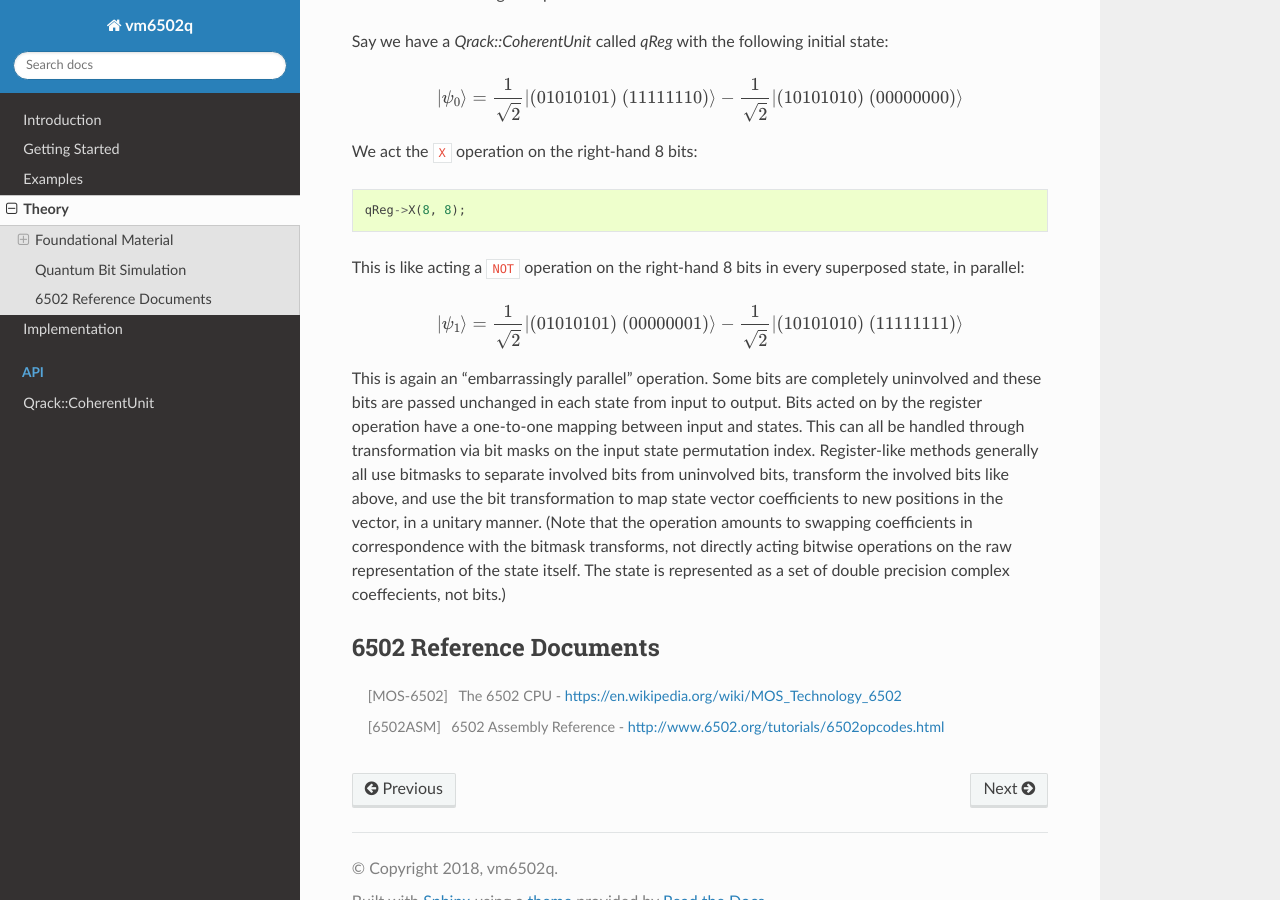
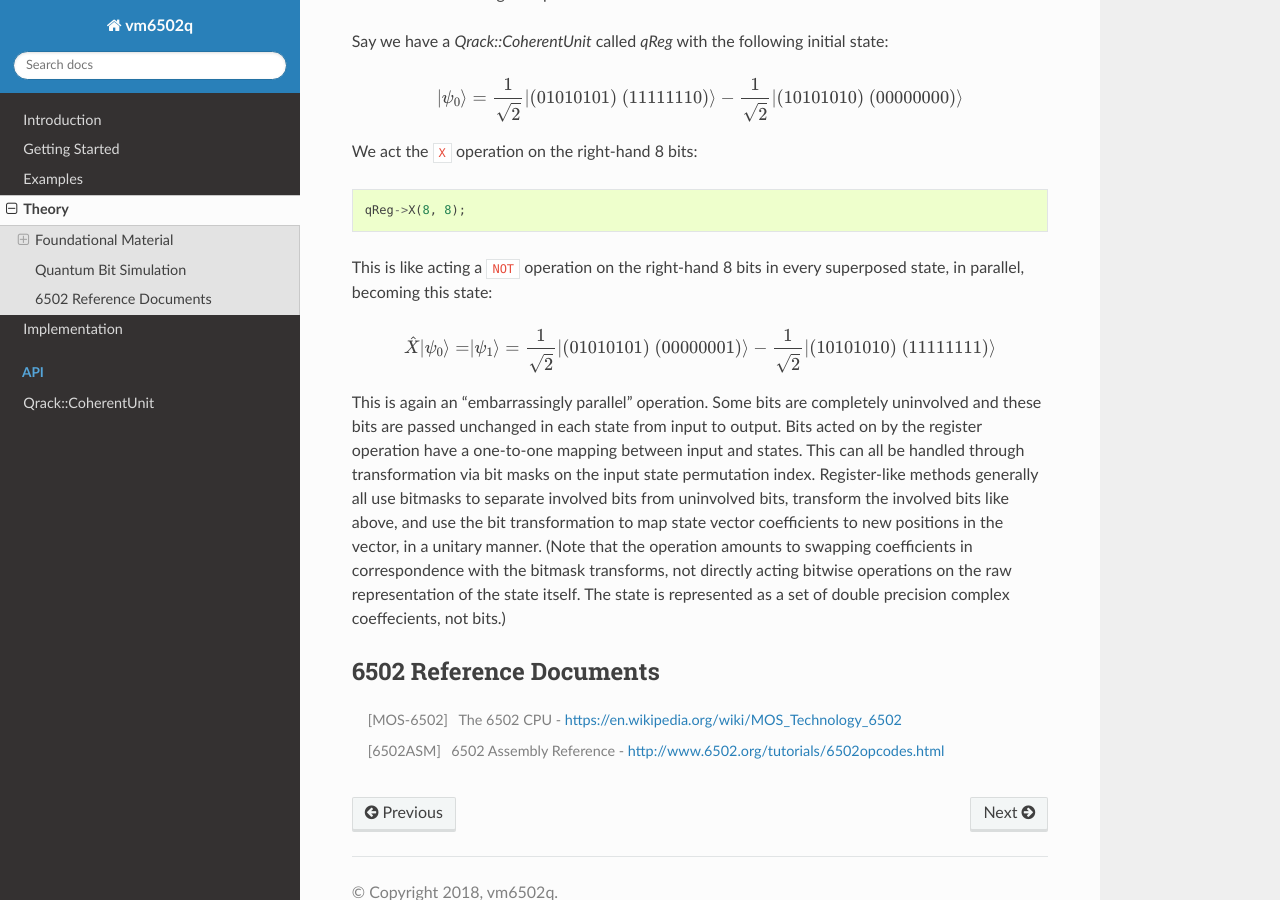
Before and after one commit to vm6502q/qrack.github.io, a Sphinx documentation site: the page built from docs/theory.rst, in a window 1280 px wide and 900 px high, scrolled down 1577 px. Built offline with Sphinx 7.4.7 and the Read the Docs theme 2.0.0, drawn with Linux system fonts in a browser that asks for light colours.

Commit message:
Updating theory

```diff
--- a/docs/theory.rst
+++ b/docs/theory.rst
@@ -57,9 +57,9 @@ We act the ``X`` operation on the right-hand 8 bits:
 
     qReg->X(8, 8);
 
-This is like acting a ``NOT`` operation on the right-hand 8 bits in every superposed state, in parallel:
+This is like acting a ``NOT`` operation on the right-hand 8 bits in every superposed state, in parallel, becoming this state:
 
-.. math:: \rvert\psi_1\rangle = \frac{1}{\sqrt{2}} \rvert(01010101)\ (00000001)\rangle - \frac{1}{\sqrt{2}} \rvert(10101010)\ (11111111)\rangle
+.. math:: \hat{X} \rvert\psi_0\rangle = \rvert\psi_1\rangle = \frac{1}{\sqrt{2}} \rvert(01010101)\ (00000001)\rangle - \frac{1}{\sqrt{2}} \rvert(10101010)\ (11111111)\rangle
 
 This is again an "embarrassingly parallel" operation. Some bits are completely uninvolved and these bits are passed unchanged in each state from input to output. Bits acted on by the register operation have a one-to-one mapping between input and states. This can all be handled through transformation via bit masks on the input state permutation index. Register-like methods generally all use bitmasks to separate involved bits from uninvolved bits, transform the involved bits like above, and use the bit transformation to map state vector coefficients to new positions in the vector, in a unitary manner. (Note that the operation amounts to swapping coefficients in correspondence with the bitmask transforms, not directly acting bitwise operations on the raw representation of the state itself. The state is represented as a set of double precision complex coeffecients, not bits.)
 
```
